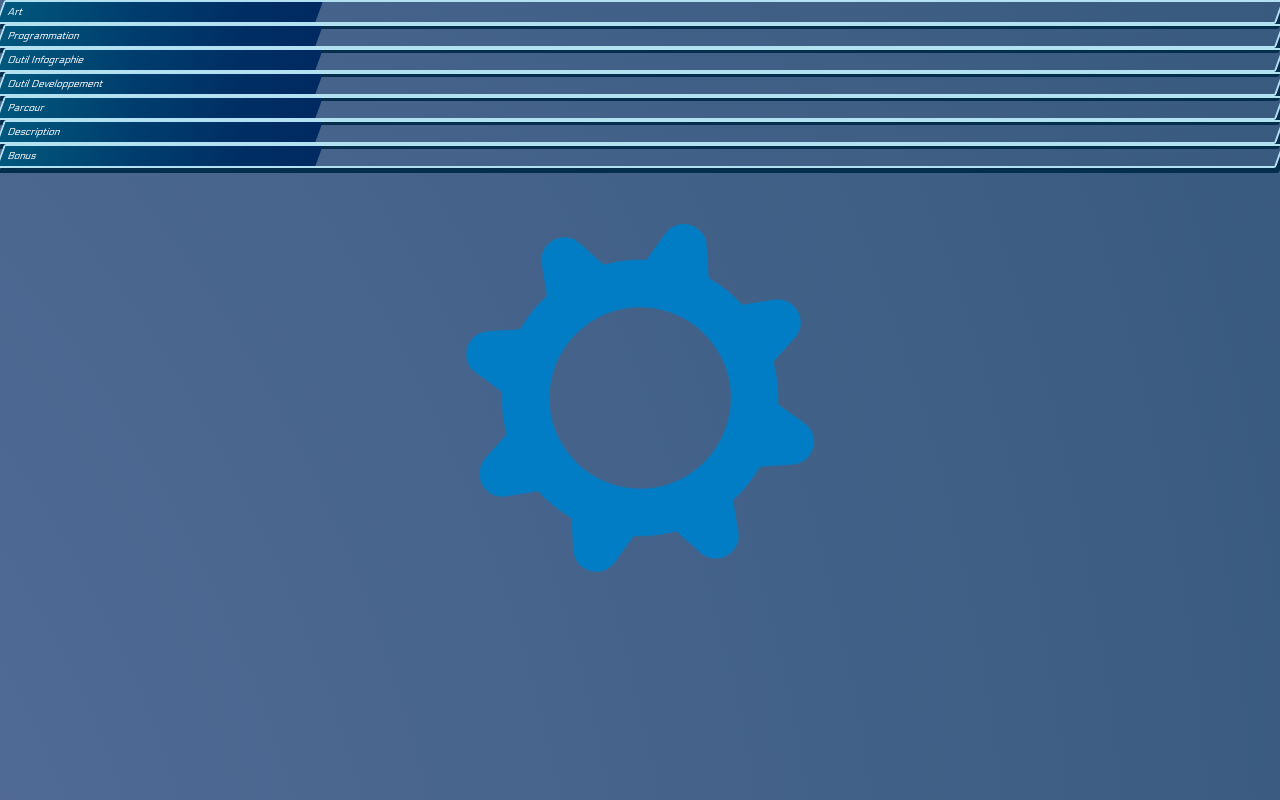
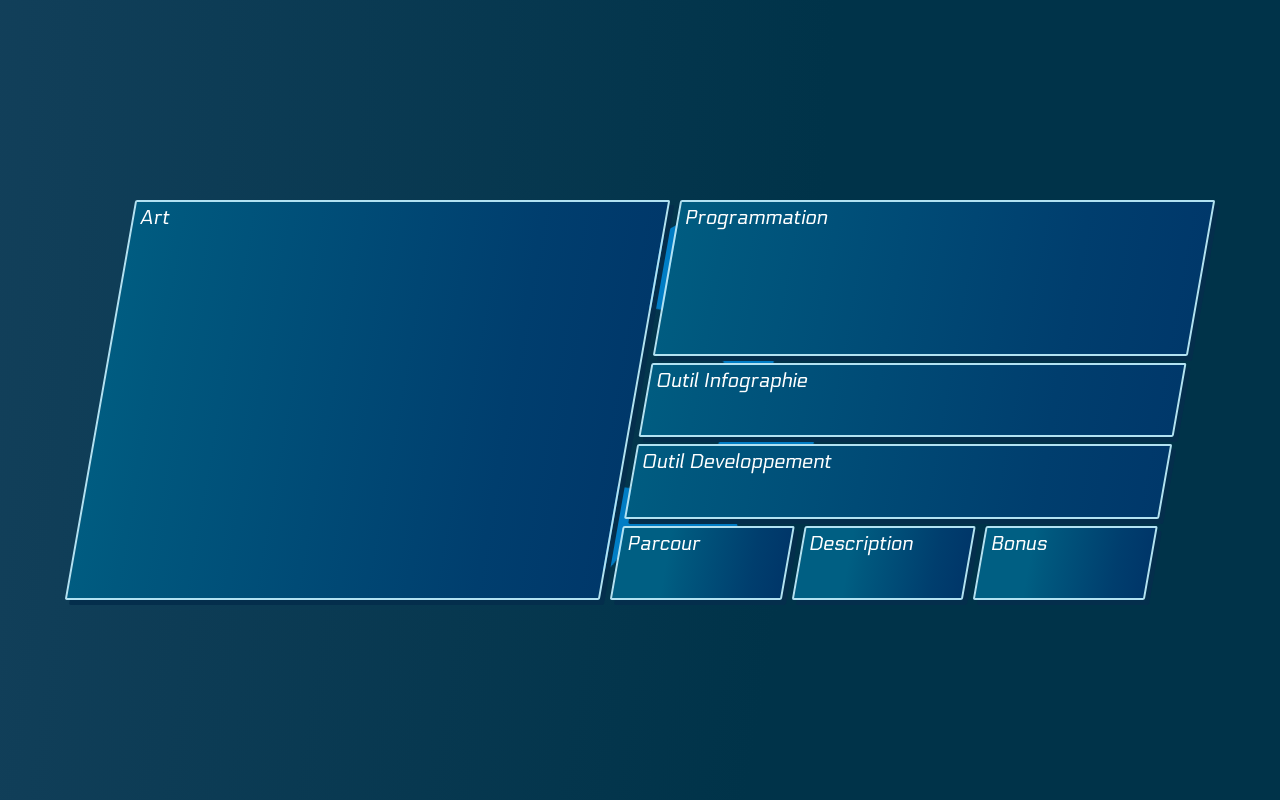
Before and after one commit to Tex-Eric/ReactPortFolio, a React (Create React App) app in the folder portfoliomaxime/: page / in a window 1280 px wide. Both pictures are taken after a click on the element "Voir plus". Built offline with nearby package versions, Linux system fonts and the light colour scheme.

Commit message:
CSS de la page ButtonMenu

```diff
--- a/portfoliomaxime/src/Component/Buttonbias/Buttonbias.js
+++ b/portfoliomaxime/src/Component/Buttonbias/Buttonbias.js
@@ -4,13 +4,13 @@ import { ButtonTypo01Style, ButtonbiasStyleShape, ButtonbiasStyleShapeActive } f
 import React, { useState } from 'react';
 
 
-function Buttonbias({write, newFunction = null }) {
+function Buttonbias({write, newFunction = null, gridColumn, gridRow, isSkew, dimension }) {
     const [isHovered, setIsHovered] = useState(false);
     const [isActive, setIsActive] = useState(false);
     const isDesktop = useMediaQuery('(min-width: 640px)');
 
     const isActiveStyle = (Active) => (
-        Active ? ButtonbiasStyleShapeActive : ButtonbiasStyleShape(isHovered)
+        Active ? ButtonbiasStyleShapeActive(gridColumn, gridRow, isSkew) : ButtonbiasStyleShape(isHovered, gridColumn, gridRow, isSkew)
     );
     const handleClick = () => newFunction && newFunction();
 
@@ -22,7 +22,7 @@ function Buttonbias({write, newFunction = null }) {
         onMouseUp={() => setIsActive(false)}
         onClick={handleClick}
         >
-        <ButtonbiasBackground/>
+        <ButtonbiasBackground dimension={dimension}/>
         <p style={ButtonTypo01Style(isDesktop)}>{write}</p>
     </div>
   );
--- a/portfoliomaxime/src/Component/Buttonbias/ButtonbiasBackground.js
+++ b/portfoliomaxime/src/Component/Buttonbias/ButtonbiasBackground.js
@@ -1,7 +1,7 @@
-function ButtonbiasBackground() {
+function ButtonbiasBackground({dimension = 1}) {
     const positionFixed = {
         position: "absolute",
-        zIndex: '-1',
+        zIndex: '-1'
     }
 
     const objectFit ={
@@ -13,15 +13,32 @@ function ButtonbiasBackground() {
         transformBox: "fill-box",
         width: "100%",
         height: "100%",
-        transform: "scale(1.1)"
+        transform: `scale(${dimension})`
     }
+
+    const dimensionFunction = (dimension) => {
+        if(dimension === 1){
+            return {x1:"0", x2:"2000"}
+        } else if (dimension === 1.5){
+            return {x1:"500", x2:"1500"}
+        } else if (dimension === 2){
+            return {x1:"750", x2:"1250"}
+        } else if (dimension === 3){
+            return {x1:"875", x2:"1300"}
+        }else if (dimension === 4){
+            return {x1:"900", x2:"1250"}
+        }else if (dimension === 5){
+            return {x1:"950", x2:"1225"}
+        }
+    }
+    const dimensions = dimensionFunction(dimension);
 
     return (
       <div style={positionFixed}>
         <div style={objectFit}>
-        <svg style={test} xmlns="http://www.w3.org/2000/svg"  viewBox="0 0 2000 2000">
+        <svg style={test} xmlns="http://www.w3.org/2000/svg"  viewBox="0 0 2000 4000">
             <defs>
-                <linearGradient id="linear-gradient" y1="1000" x2="2000" y2="1000" gradientUnits="userSpaceOnUse">
+                <linearGradient id="linear-gradient" x1={dimensions.x1} y1="1000" x2={dimensions.x2} y2="1000" gradientUnits="userSpaceOnUse">
                     <stop offset="0" stop-color="#005f83"/>
                     <stop offset="0.08" stop-color="#00587e"/>
                     <stop offset="0.43" stop-color="#003e6e"/>
@@ -29,7 +46,7 @@ function ButtonbiasBackground() {
                     <stop offset="1" stop-color="#002961"/>
                 </linearGradient>
             </defs>
-            <rect style={test} fill="url(#linear-gradient)" width="2000" height="2000"/>
+            <rect style={test} fill="url(#linear-gradient)" width="2000" height="4000"/>
         </svg>
         </div>
       </div>
--- a/portfoliomaxime/src/Component/Buttonbias/ButtonbiasStyle.js
+++ b/portfoliomaxime/src/Component/Buttonbias/ButtonbiasStyle.js
@@ -1,26 +1,30 @@
-export const ButtonbiasStyleShape = (isHovered) => ({
+export const ButtonbiasStyleShape = (isHovered, gridColumn=null, gridRow=null, isSkew=false) => ({
     border: isHovered ? '2px solid #FFFF' : '2px solid #B2E2F2',
     borderRadius: '2px 2px 2px 2px',
     boxShadow: '5px 5px 0px #042E4C',
-    transform: 'skew(-20deg)',
     padding : '2px',
     position: 'relative',
     overflow: 'hidden',
-    cursor: 'pointer'
+    cursor: 'pointer',
+    gridColumn: gridColumn? gridColumn : '1',
+    gridRow: gridRow? gridRow : '1',
+    transform: isSkew? 'skew(-20deg)' : null,
 });
 
-export const ButtonbiasStyleShapeActive = {
+export const ButtonbiasStyleShapeActive = ( gridColumn=null, gridRow=null,  isSkew=false) => ({
     border: '2px solid #FFFF',
     borderRadius: '2px 2px 2px 2px',
-    transform: 'skew(-20deg) scale(0.95)',
+    transform: isSkew? ' skew(-20deg) scale(0.98)' : 'scale(0.98)',
     padding : '2px',
     position: 'relative',
-    overflow: 'hidden'
-}
+    overflow: 'hidden',
+    gridColumn: gridColumn? gridColumn : '1',
+    gridRow: gridRow? gridRow : '1'
+})
 
 export const ButtonTypo01Style = (isDesktop) => ({
     fontFamily: "Electrolize,sans-serif,Arial,Verdana",
-    fontSize: isDesktop ? "10px" : "15px",
+    fontSize: isDesktop ? "20px" : "15px",
     color: "#FFFFFF",
     margin:0,
     padding: '2px 4px 2px 4px'
--- a/portfoliomaxime/src/Component/Wallpaper/WallpaperV02.js
+++ b/portfoliomaxime/src/Component/Wallpaper/WallpaperV02.js
@@ -19,13 +19,13 @@ function WallpaperV02() {
         objectFit: "contain",
         width: "100%",
         height: "100%",
-        transform: "scale(5)"
+        transform: "scale(6.5)"
     }
 
     return (
       <div style={positionFixed}>
         <div style={objectFit}>
-            <svg  style={Layer2} xmlns="http://www.w3.org/2000/svg" viewBox="0 0 2000 2000">
+            <svg  style={Layer2} xmlns="http://www.w3.org/2000/svg" viewBox="0 0 4000 2000">
                 <defs>
                 <radialGradient id="radial-gradient" cx="284.5" cy="1474.39" fx="235.260518101237" r="2174.55" gradientTransform="translate(-630.06 970.52) rotate(-45.41) scale(1 0.68)" gradientUnits="userSpaceOnUse">
                     <stop offset="0" stop-color="#7283b5"/>
@@ -33,7 +33,7 @@ function WallpaperV02() {
                     <stop offset="0.96" stop-color="#003349"/>
                     </radialGradient>
                 </defs>
-                <rect style={Layer2} fill="url(#radial-gradient)" width="2000" height="2000"/>
+                <rect style={Layer2} fill="url(#radial-gradient)" width="4000" height="2000"/>
             </svg>
         </div>
       </div>
--- a/portfoliomaxime/src/Page/Intro/Intro.js
+++ b/portfoliomaxime/src/Page/Intro/Intro.js
@@ -13,7 +13,7 @@ function Intro({pageIsMenuButton}) {
       <div style={IntroGlobalStyle(isDesktop)}>
         <p style={Typo01Style(isDesktop)}>Bienvenu sur mon site</p>
         <p style={Typo02Style(isDesktop)}>Je suis Maxime</p>
-        <Buttonbias write={buttonWrite} newFunction={pageIsMenuButton}/>
+        <Buttonbias write={buttonWrite} newFunction={pageIsMenuButton} isSkew={true}/>
       </div>
     </div>
   );
--- a/portfoliomaxime/src/Page/MenuBottun/MenuBottun.js
+++ b/portfoliomaxime/src/Page/MenuBottun/MenuBottun.js
@@ -1,6 +1,9 @@
 import Buttonbias from "../../Component/Buttonbias/Buttonbias";
+import useMediaQuery from "../../Utils/useMediaQuery";
+import { MenuBottunGrid01, MenuBottunGrid02, MenuBottunGrid03, MenuBottunGrid04 } from "./MenuBottunStyle";
 
 function MenuBottun() {
+  const isDesktop = useMediaQuery('(min-width: 640px)');
     const textArt = "Art";
     const textProg = "Programmation";
     const textInfo = "Outil Infographie";
@@ -10,14 +13,31 @@ function MenuBottun() {
     const textBonus = "Bonus";
 
   return (
-    <div>
-        <Buttonbias write={textArt}/>
-        <Buttonbias write={textProg}/>
-        <Buttonbias write={textInfo}/>
-        <Buttonbias write={textDev}/>
-        <Buttonbias write={textParc}/>
-        <Buttonbias write={textDesc}/>
-        <Buttonbias write={textBonus}/>
+    <div style={{display:'flex', flexDirection:'column', justifyContent:'center', height:'100vh',overflow: 'hidden'}}>
+    {isDesktop ? (
+      <div style={MenuBottunGrid01}>
+        <Buttonbias write={textArt} gridColumn={"1"} gridRow={"1/6"} dimension={5}/>
+        <Buttonbias write={textProg} gridColumn={"2"} gridRow={"1/3"} dimension={5}/>
+        <Buttonbias write={textInfo} gridColumn={"2"} gridRow={"3"} dimension={5}/>
+        <Buttonbias write={textDev} gridColumn={"2"} gridRow={"4"}  dimension={5}/>
+        <div style={MenuBottunGrid02}>
+          <Buttonbias write={textParc} gridColumn={"1"} gridRow={"1"}  dimension={3}/>
+          <Buttonbias write={textDesc} gridColumn={"2"} gridRow={"1"}  dimension={3}/>
+          <Buttonbias write={textBonus} gridColumn={"3"} gridRow={"1"}  dimension={3}/>
+        </div>
+      </div>) : (
+        <div style={MenuBottunGrid03}>
+        <Buttonbias write={textArt} gridColumn={"1/3"} gridRow={"1/3"} isSkew={true}  dimension={3}/>
+        <Buttonbias write={textProg} gridColumn={"1/3"} gridRow={"3/4"} isSkew={true} dimension={3}/>
+        <Buttonbias write={textInfo} gridColumn={"1"} gridRow={"4"} isSkew={true} dimension={2}/>
+        <Buttonbias write={textDev} gridColumn={"2/3"} gridRow={"4"} isSkew={true} dimension={2}/>
+        <div style={MenuBottunGrid04}>
+          <Buttonbias write={textParc} gridColumn={"1"} gridRow={"1"} dimension={2}/>
+          <Buttonbias write={textDesc} gridColumn={"2"} gridRow={"1"} dimension={2}/>
+          <Buttonbias write={textBonus} gridColumn={"3"} gridRow={"1"} dimension={2}/>
+        </div>
+      </div>
+      )}
     </div>
   );
 }
--- /dev/null
+++ b/portfoliomaxime/src/Page/MenuBottun/MenuBottunStyle.js
@@ -0,0 +1,34 @@
+export const MenuBottunGrid01 = {
+    display:'grid',
+    gridTemplateColumns:'1fr 1fr',
+    gridTemplateRows: '1fr 1fr 1fr 1fr 1fr',
+    gap:'7px 10px',
+    padding: '100px',
+    transform: 'skew(-10deg)',
+    height:'50vh'
+}
+export const MenuBottunGrid02 ={
+    gridColumn:'2',
+    gridRow:'5',
+    display:'grid',
+    gridTemplateColumns:'1fr 1fr 1fr',
+    gridTemplateRows:'1fr' ,
+    gap:'0 10px',
+}
+export const MenuBottunGrid03 = {
+    display:'grid',
+    gridTemplateColumns:'1fr 1fr',
+    gridTemplateRows: '1fr 1fr 1fr 1fr 1fr',
+    gap:'7px 10px',
+    padding: '50px',
+    height:'50vh'
+}
+export const MenuBottunGrid04 ={
+    gridColumn:'1/3',
+    gridRow:'5',
+    transform: 'skew(-20deg)',
+    display:'grid',
+    gridTemplateColumns:'1fr 1fr 1fr',
+    gridTemplateRows:'1fr' ,
+    gap:'0 10px',
+}
```
